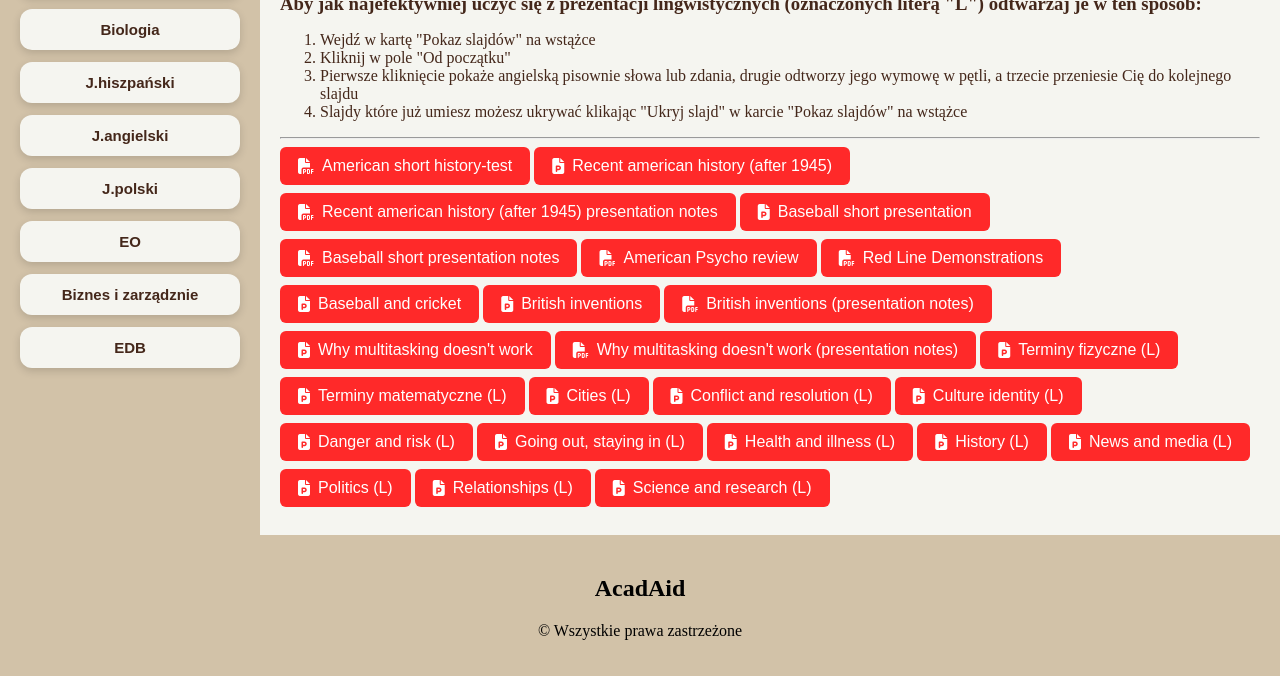
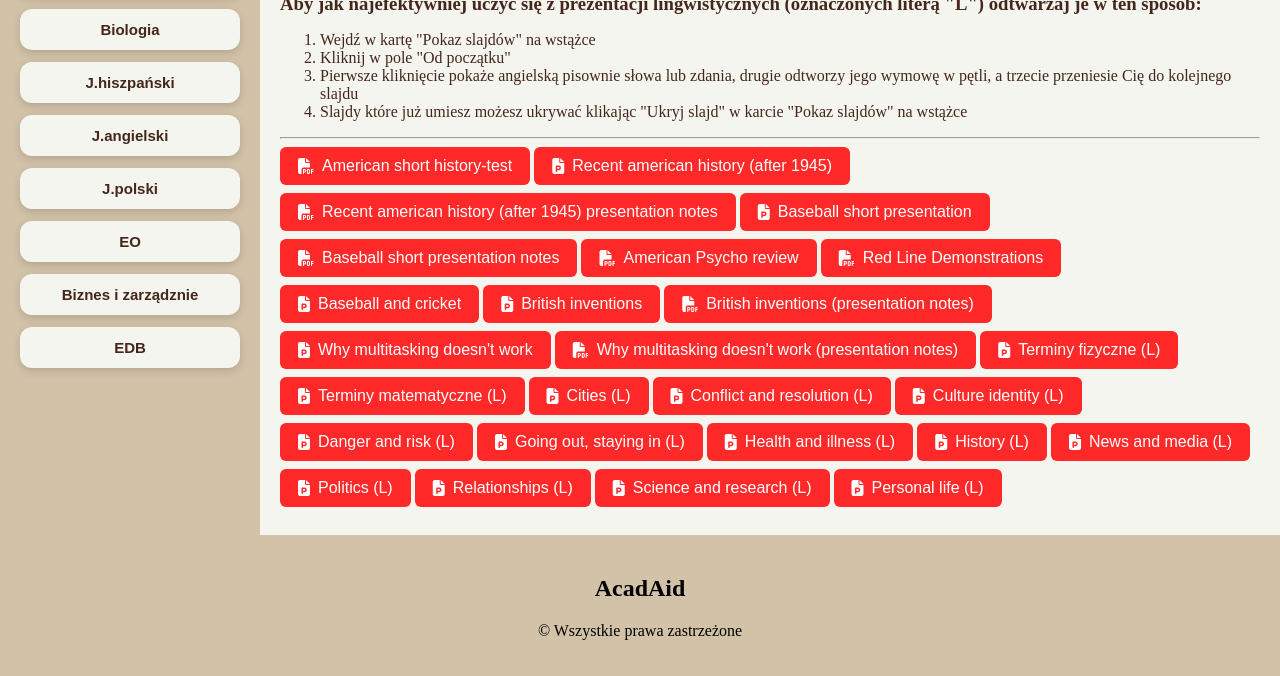
Before and after one commit to wojciechkrakowiak7-arch/Fajna-strona, a plain HTML site: page J.angielski.html in a window 1280 px wide. Shown: the part 207-883 px from the top of the page. Drawn offline with Linux system fonts and the light colour scheme.

Commit message:
Update18

```diff
--- a/J.angielski.html
+++ b/J.angielski.html
@@ -1039,6 +1039,34 @@
               background: #ff2929;
             }
           </style>
+
+          <link
+            rel="stylesheet"
+            href="https://cdnjs.cloudflare.com/ajax/libs/font-awesome/6.7.2/css/all.min.css"
+          />
+
+          <a href="pliki angielski/Personal life.pptx" download class="download"
+            ><i class="fa-solid fa-file-powerpoint"></i>Personal life (L)</a
+          >
+
+          <style>
+            .download {
+              display: inline-flex;
+              align-items: center;
+              gap: 8px;
+              padding: 10px 18px;
+              margin-bottom: 8px;
+              background: #ff2929;
+              color: #fff;
+              text-decoration: none;
+              border-radius: 6px;
+              font-family: Arial, sans-serif;
+            }
+
+            .download:hover {
+              background: #ff2929;
+            }
+          </style>
         </div>
       </div>
 
```
Also changed, not shown: 1 other file.
